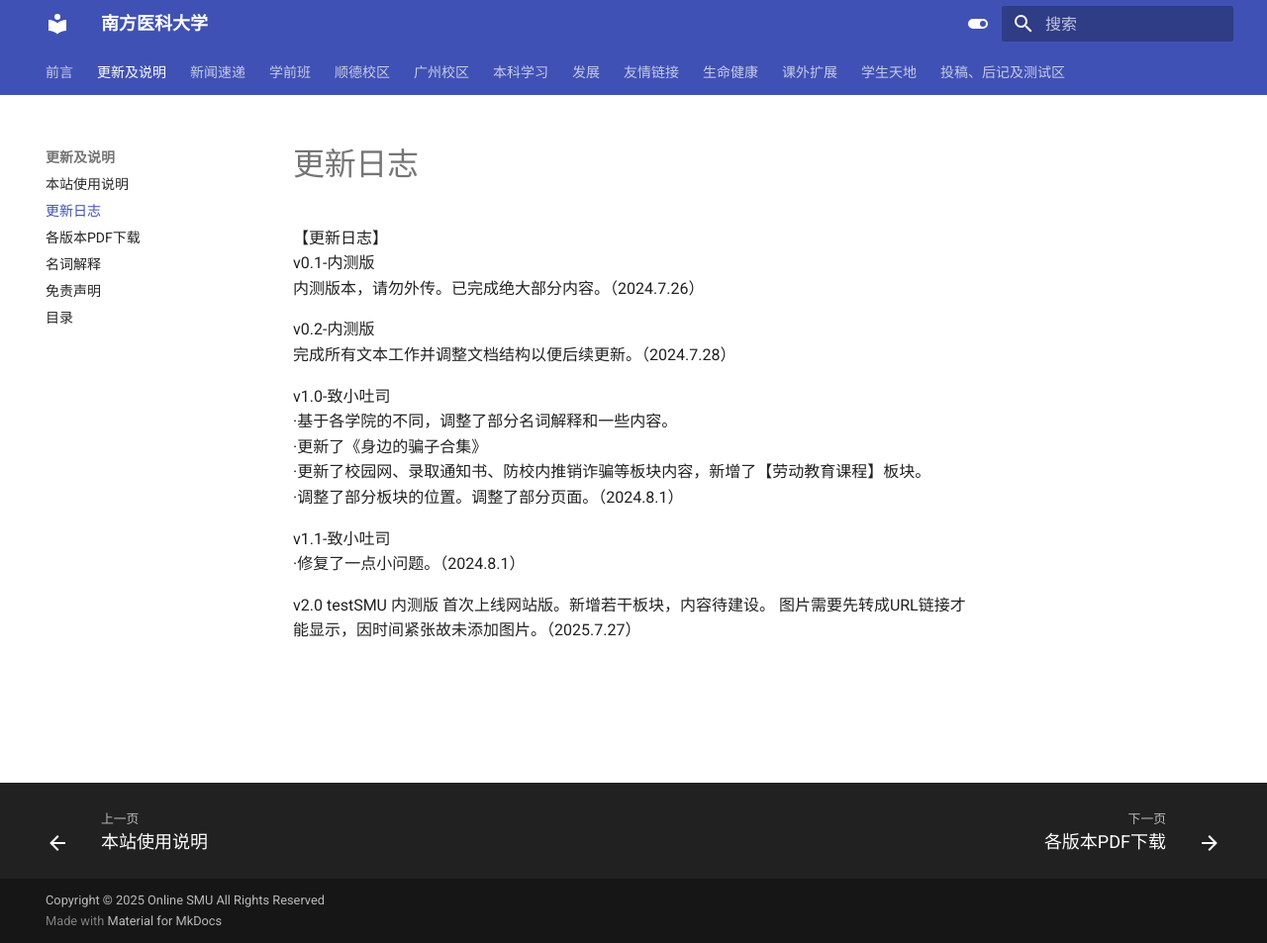
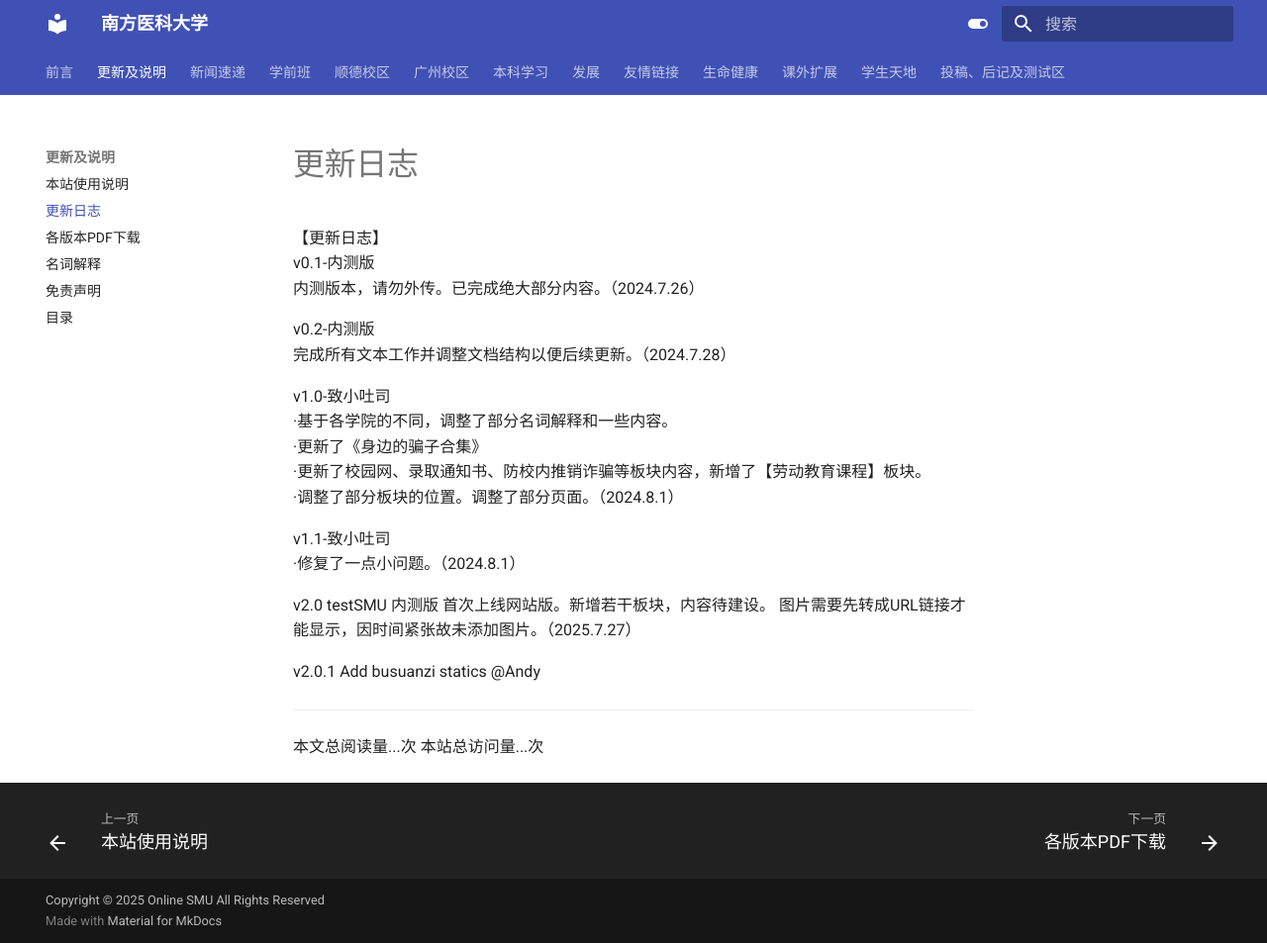
Before and after one commit to ILOVESMU/ILOVESMU.github.io, an MkDocs documentation site: the page built from docs/更新及说明/更新日志.md, in a window 1280 px wide and 953 px high. Shown: the whole window at 99% size. Built offline with MkDocs 1.6.1 and Material for MkDocs 9.7.7, drawn with Linux system fonts in a browser that asks for light colours; comment, search, counter and statistics services are not loaded; old or Windows-style settings are respelled for this version of MkDocs.

Commit message:
feat: Add busuanzi statistics

```diff
--- a/docs/更新及说明/更新日志.md
+++ b/docs/更新及说明/更新日志.md
@@ -17,3 +17,6 @@
 v2.0 testSMU 内测版
 首次上线网站版。新增若干板块，内容待建设。
 图片需要先转成URL链接才能显示，因时间紧张故未添加图片。（2025.7.27）
+
+v2.0.1
+Add busuanzi statics @Andy
--- a/mkdocs.yml
+++ b/mkdocs.yml
@@ -5,7 +5,7 @@
 theme:
   name: material
   language: zh
-
+  custom_dir: overrides
 
 
   palette:
@@ -38,6 +38,8 @@
 
 copyright: Copyright © 2025 Online SMU All Rights Reserved
 
+extra_javascript:
+  - 'https://busuanzi.9420.ltd/js' #busuanzi
 
 
 
--- /dev/null
+++ b/overrides/main.html
@@ -0,0 +1,23 @@
+{% extends "base.html" %}
+
+{% block content %}
+  {% if page.edit_url %}
+    <a href="{{ page.edit_url }}" title="{{ lang.t('edit.link.title') }}" class="md-content__button md-icon">
+        {% include ".icons/material/pencil.svg" %}
+    </a>
+  {% endif %}
+  {% if not "\x3ch1" in page.content %}
+    <h1>{{ page.title | d(config.site_name, true)}}</h1>
+  {% endif %}
+  {{ page.content }}
+  <hr />
+  <span id="busuanzi_container_page_pv">本文总阅读量<span id="busuanzi_page_pv">...</span>次</span>
+  <span id="busuanzi_container_site_pv">本站总访问量<span id="busuanzi_site_pv">...</span>次</span>
+  {% if page and page.meta %}
+    {% if page.meta.git_revision_date_localized or
+            page.meta.revision_date
+    %}
+        {% include "partials/source-file.html" %}
+    {% endif %}
+  {% endif %}
+{% endblock %}
```
